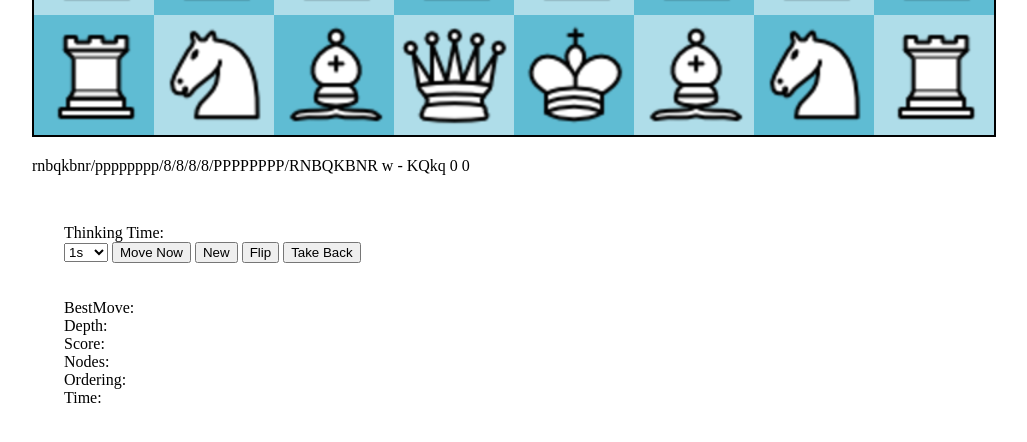
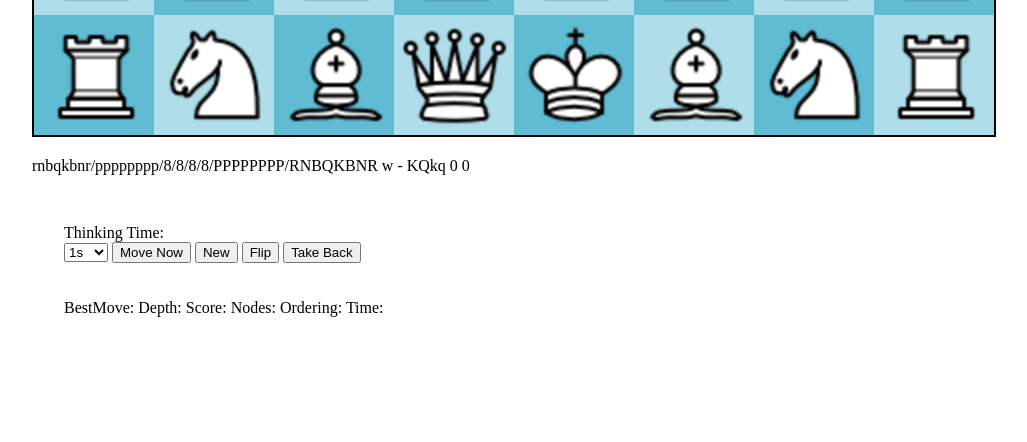
Before and after one commit to kidschess/chessjs, a plain HTML site: page index.html in a window 1280 px wide. Shown: the part 876-1318 px from the top of the page, without its empty margins (36-1063 px from the left). Drawn offline with Linux system fonts and the light colour scheme; no server answers.

Commit message:
fix: put info into one line

```diff
--- a/index.html
+++ b/index.html
@@ -35,12 +35,12 @@
 			<button type="button" id="NewGameButton">New</button>
 			<button type="button" id="FlipButton">Flip</button>
 			<button type="button" id="TakeButton">Take Back</button></br></br></br>
-			<span id="BestOut">BestMove:</span><br/>
-			<span id="DepthOut">Depth:</span><br/>
-			<span id="ScoreOut">Score:</span><br/>
-			<span id="NodesOut">Nodes:</span><br/>
-			<span id="OrderingOut">Ordering:</span><br/>
-			<span id="TimeOut">Time:</span><br/><br/>
+			<span id="BestOut">BestMove:</span>
+			<span id="DepthOut">Depth:</span>
+			<span id="ScoreOut">Score:</span>
+			<span id="NodesOut">Nodes:</span>
+			<span id="OrderingOut">Ordering:</span>
+			<span id="TimeOut">Time:</span>
 			<span id="GameStatus"></span>
 			<span id="LoadingBook">Loading book, please wait....</span>
 		</div>
```
